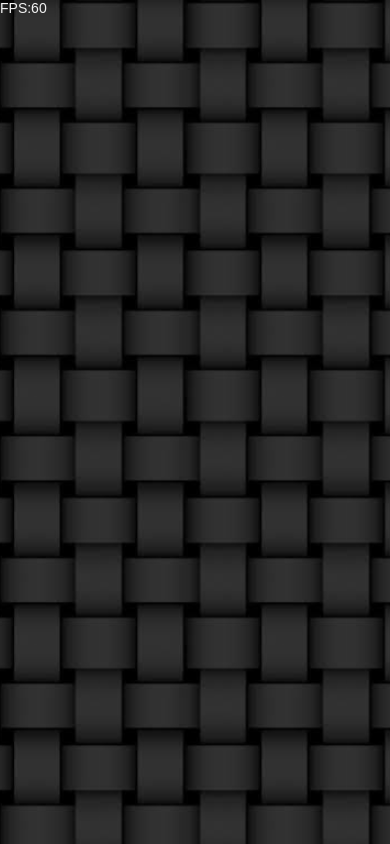
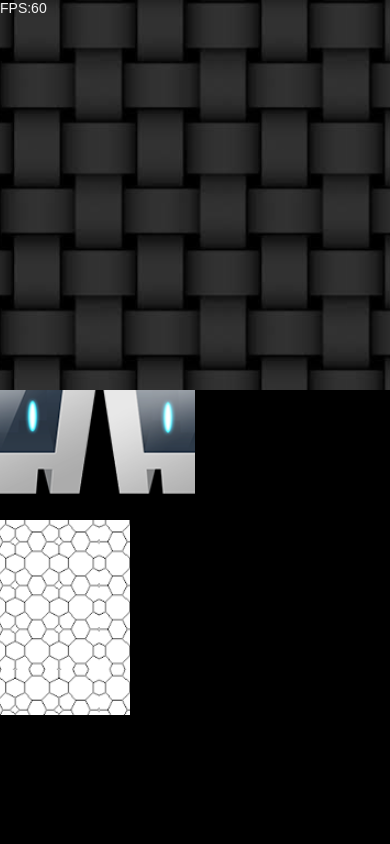
Before and after one commit to ivobos/ivobos-cordova-pixijs, a plain HTML site: page www/index.html in a window 390 px wide. Drawn offline with Linux system fonts and the light colour scheme; some packages are replaced by stand-ins of ours.

Commit message:
Use panelPacker to layout the screen

```diff
--- a/www/index.html
+++ b/www/index.html
@@ -38,6 +38,7 @@
     <body>
         <script type="text/javascript" src="js/pixi.js-3.0.9/pixi.min.js"></script>
         <script type="text/javascript" src="js/kittykatattack/scaleToWindow.js"></script>
+        <script type="text/javascript" src="js/panelpacker/panelPacker.js"></script>
         <script type="text/javascript" src="cordova.js"></script>
         <script type="text/javascript" src="js/main.js"></script>
     </body>
--- a/www/js/main.js
+++ b/www/js/main.js
@@ -10,11 +10,11 @@ var ivobos_20160125_fullwindow_main = (function() {
 
     var stage = new PIXI.Container();
 
-    PIXI.loader
-        .add("img/download.jpeg")
-        .load(setup);
-
-    var tileSprite;
+    var tileSprites = [
+        { img: "img/download.jpeg", w: 6, h: 6},
+        { img: "img/logo.png", w: 3, h: 2},
+        { img: "img/lines.png", w: 2, h: 3}
+    ];
     var count = 0;
     var fpsText;
 
@@ -26,15 +26,38 @@ var ivobos_20160125_fullwindow_main = (function() {
         renderer.view.style.height = h + "px";
         //this part adjusts the ratio:
         renderer.resize(w,h);
-        tileSprite
+        resizeSprites();
     });
 
+    // load images and start
+    var loader = PIXI.loader;
+    for (var n = 0; n < tileSprites.length; n++) {
+        loader.add(tileSprites[n].img);
+    }
+    loader.load(setup);
+
+    function resizeSprites() {
+        // arrange sprites on screen
+        var packResult = ivobos_panelPacker.pack(renderer.width, renderer.height, tileSprites)
+        for (var n = 0; n < tileSprites.length; n++) {
+            tileSprites[n].sprite.width = packResult.blocks[n].w;
+            tileSprites[n].sprite.height = packResult.blocks[n].h;
+            tileSprites[n].sprite.x = packResult.blocks[n].x;
+            tileSprites[n].sprite.y = packResult.blocks[n].y;
+        }
+    }
+
     function setup() {
-        var tileTexture = PIXI.loader.resources["img/download.jpeg"].texture;
-        tileSprite = new PIXI.extras.TilingSprite(tileTexture, renderer.width, renderer.height);
-        stage.addChild(tileSprite);
+        // create sprites
+        for (var n = 0; n < tileSprites.length; n++) {
+            var tileTexture = PIXI.loader.resources[tileSprites[n].img].texture;
+            tileSprites[n].sprite = new PIXI.extras.TilingSprite(tileTexture);
+            stage.addChild(tileSprites[n].sprite);
+        }
+        // FPS display
         fpsText = new PIXI.Text('FPS',{font : '14px Arial', fill : 0xf0f0f0, align : 'center'});
         stage.addChild(fpsText);
+        resizeSprites();
         animate();
     }
 
@@ -51,11 +74,13 @@ var ivobos_20160125_fullwindow_main = (function() {
 
         count += 0.005;
 
-        tileSprite.tileScale.x = 1 + Math.sin(count) / 10;
-        tileSprite.tileScale.y = 1 + Math.sin(count) / 10;
+        for (var n = 0; n < tileSprites.length; n++) {
+            tileSprites[n].sprite.tileScale.x = 1 + Math.sin(count) / 10;
+            tileSprites[n].sprite.tileScale.y = 1 + Math.sin(count) / 10;
 
-        tileSprite.tilePosition.x = 100 * Math.sin(count);
-        tileSprite.tilePosition.y = 100 * count;
+            tileSprites[n].sprite.tilePosition.x = 100 * Math.sin(count);
+            tileSprites[n].sprite.tilePosition.y = 100 * count;
+        }
 
         // render the root container
         renderer.render(stage);
--- a/www/js/panelpacker/panelPacker.js
+++ b/www/js/panelpacker/panelPacker.js
@@ -1,8 +1,23 @@
 var ivobos_panelPacker = (function() {
     var panelPacker = {};
 
+    panelPacker.pack = function(display_w, display_h, blocks) {
+        var display_whratio = display_w / display_h;
+        var result = this.packToRatio(display_whratio, blocks);
+        // scale up to screen dimentions
+        var scaleUp = Math.min(display_w / result.w, display_h / result.h)
+        result.w *= scaleUp;
+        result.h *= scaleUp;
+        for (n = 0; n < result.blocks.length; n++) {
+            result.blocks[n].x *= scaleUp;
+            result.blocks[n].y *= scaleUp;
+            result.blocks[n].w *= scaleUp;
+            result.blocks[n].h *= scaleUp;
+        }
+        return result;
+    }
 
-    panelPacker.pack = function (whratio, blocks) {
+    panelPacker.packToRatio = function (whratio, blocks) {
         var area = 0;
         for (n = 0; n < blocks.length; n++) {
             area += blocks[n].w * blocks[n].h;
```
Also changed, not shown: tests/panelpacker/index.html (+1 -1 lines), tests/panelpacker/tests.js (+23 -3 lines), www/img/lines.png (added).
